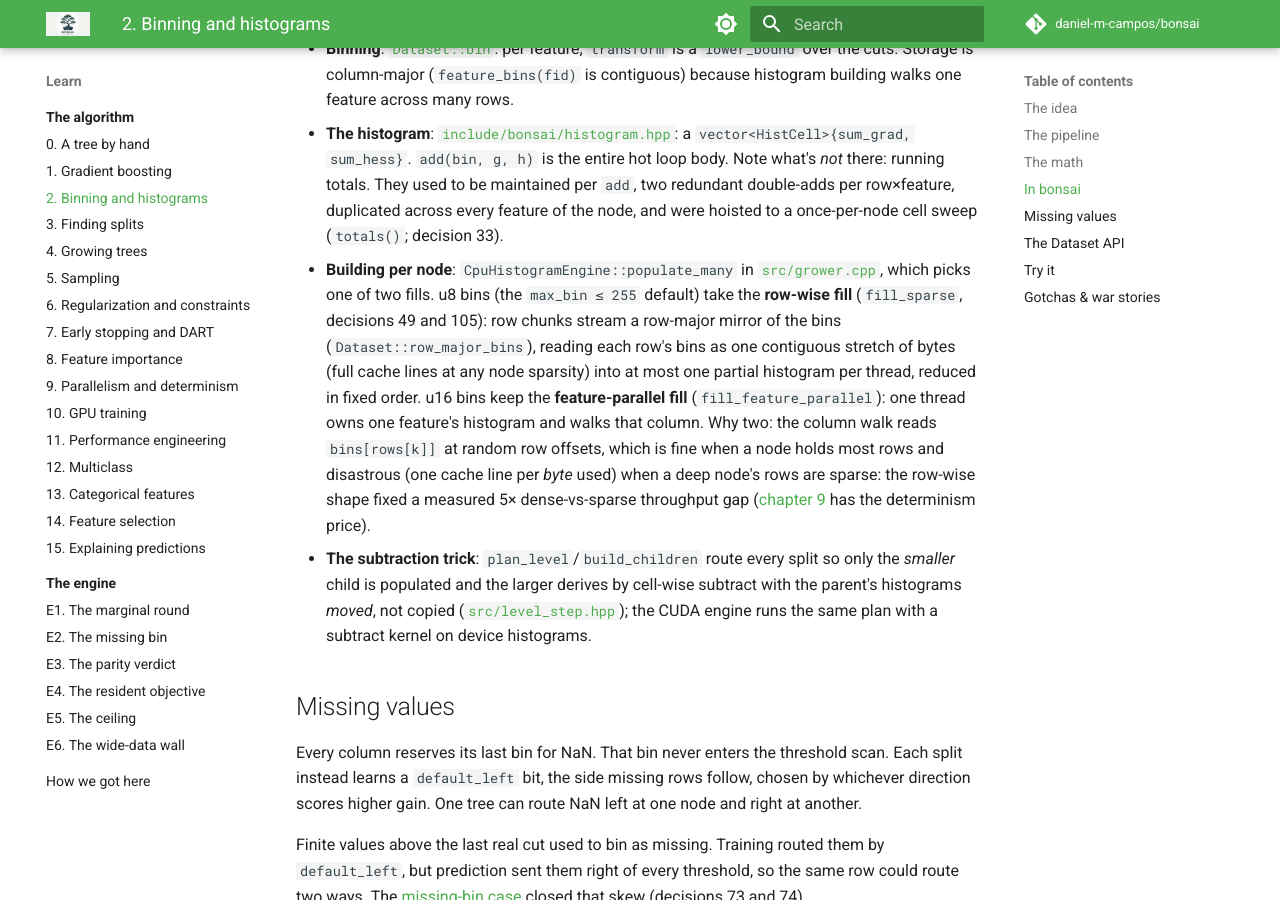
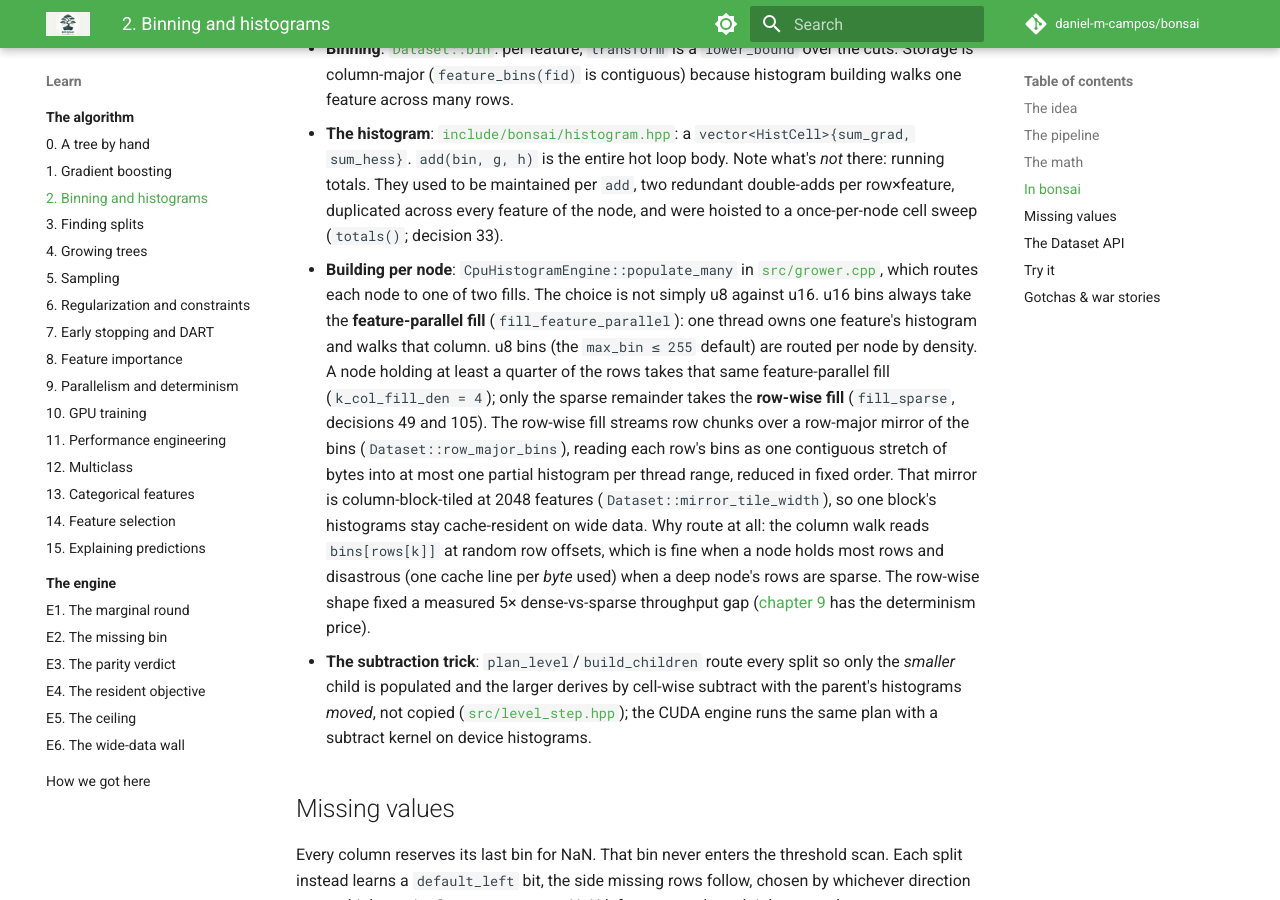
Before and after one commit to daniel-m-campos/bonsai, an MkDocs documentation site: the page built from docs/guide/2-binning-and-histograms.md, in a window 1280 px wide and 900 px high, scrolled down 1469 px. Built offline with MkDocs 1.6.1 and Material for MkDocs 9.7.7, drawn with Linux system fonts in a browser that asks for light colours; comment, search, counter and statistics services are not loaded.

Commit message:
docs(guide): the fill rule is density, not bin width
Chapters 2 and 9 both taught the fill choice as u8 against u16. It is
not. u16 always takes the feature-parallel fill, and a u8 node takes it
too whenever the node holds at least a quarter of the rows
(k_col_fill_den = 4); only sparser u8 nodes reach the row-wise fill,
whose mirror is column-block-tiled at 2048 features. Both chapters now
match architecture doc 7, and chapter 9 says which nodes the narrowed
determinism contract actually covers.

Engine chapter 6 cited a 24MB footprint constant that decision 89
retired the day after it shipped, called the tiling a probe when it is
the layout on main, and left a 7x-to-parity wide-CPU reading standing
in the present tense. The campaign's numbers stay as the campaign's,
with a dated note carrying today's cpu-wide standing: depthwise 96.8s
against XGBoost 134.9s, leafwise 516.7s against LightGBM 57.2s.

```diff
--- a/docs/guide/2-binning-and-histograms.md
+++ b/docs/guide/2-binning-and-histograms.md
@@ -77,18 +77,23 @@ most important optimization in histogram GBT.
   duplicated across every feature of the node, and were hoisted to a
   once-per-node cell sweep (`totals()`; decision 33).
 - **Building per node**: `CpuHistogramEngine::populate_many` in
-  [`src/grower.cpp`](../../src/grower.cpp), which picks one of two fills.
-  u8 bins (the `max_bin ≤ 255` default) take the **row-wise fill**
-  (`fill_sparse`, decisions 49 and 105): row chunks stream a row-major
-  mirror of the bins (`Dataset::row_major_bins`), reading each row's
-  bins as one contiguous stretch of bytes (full cache lines at any node
-  sparsity) into at most one partial histogram per thread, reduced in
-  fixed order. u16 bins keep the
-  **feature-parallel fill** (`fill_feature_parallel`): one thread owns one
-  feature's histogram and walks that column. Why two: the column walk
-  reads `bins[rows[k]]` at random row offsets, which is fine when a node
-  holds most rows and disastrous (one cache line per *byte* used) when a
-  deep node's rows are sparse: the row-wise shape fixed a measured 5×
+  [`src/grower.cpp`](../../src/grower.cpp), which routes each node to one
+  of two fills. The choice is not simply u8 against u16. u16 bins always
+  take the **feature-parallel fill** (`fill_feature_parallel`): one thread
+  owns one feature's histogram and walks that column. u8 bins (the
+  `max_bin ≤ 255` default) are routed per node by density. A node holding
+  at least a quarter of the rows takes that same feature-parallel fill
+  (`k_col_fill_den = 4`); only the sparse remainder takes the **row-wise
+  fill** (`fill_sparse`, decisions 49 and 105). The row-wise fill streams
+  row chunks over a row-major mirror of the bins
+  (`Dataset::row_major_bins`), reading each row's bins as one contiguous
+  stretch of bytes into at most one partial histogram per thread range,
+  reduced in fixed order. That mirror is column-block-tiled at 2048
+  features (`Dataset::mirror_tile_width`), so one block's histograms stay
+  cache-resident on wide data. Why route at all: the column walk reads
+  `bins[rows[k]]` at random row offsets, which is fine when a node holds
+  most rows and disastrous (one cache line per *byte* used) when a deep
+  node's rows are sparse. The row-wise shape fixed a measured 5×
   dense-vs-sparse throughput gap ([chapter 9](9-parallelism-and-determinism.md)
   has the determinism price).
 - **The subtraction trick**: `plan_level`/`build_children` route every
```
Also changed, not shown: docs/guide/9-parallelism-and-determinism.md (+14 -9 lines), docs/learn/engine/6-the-wide-data-wall.md (+6 -4 lines).
